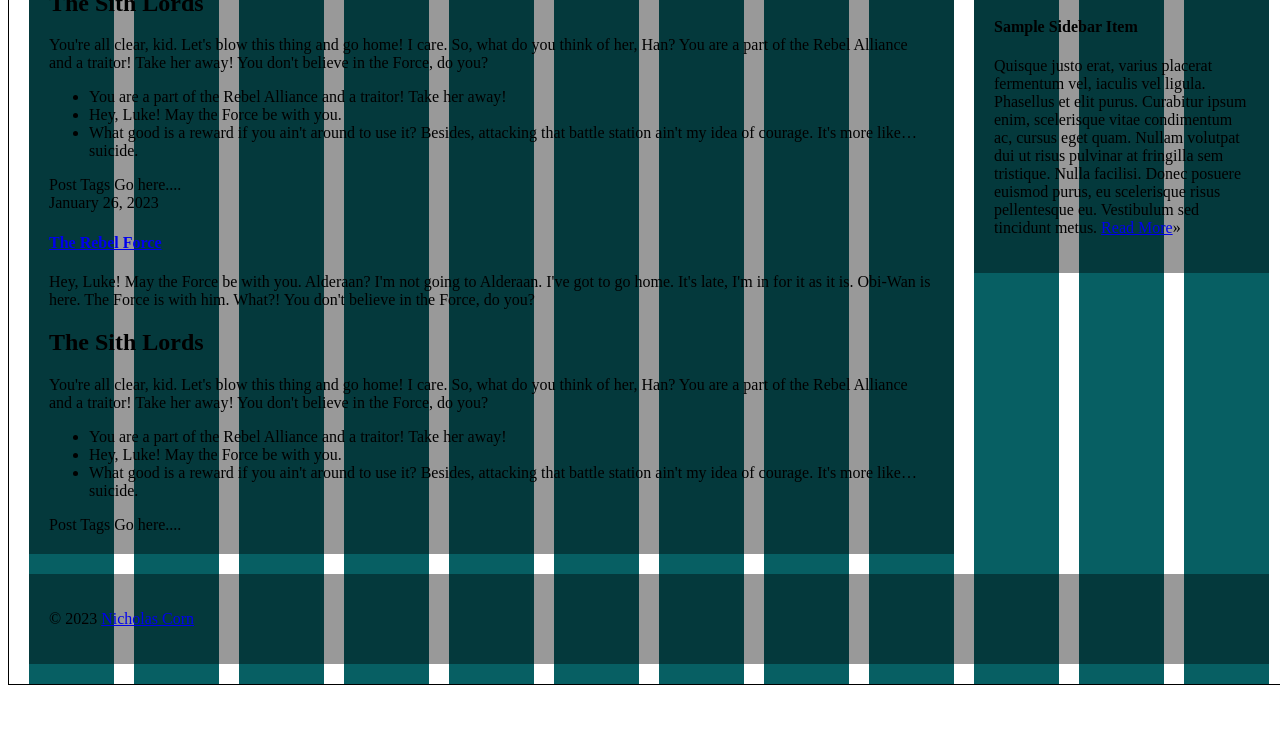
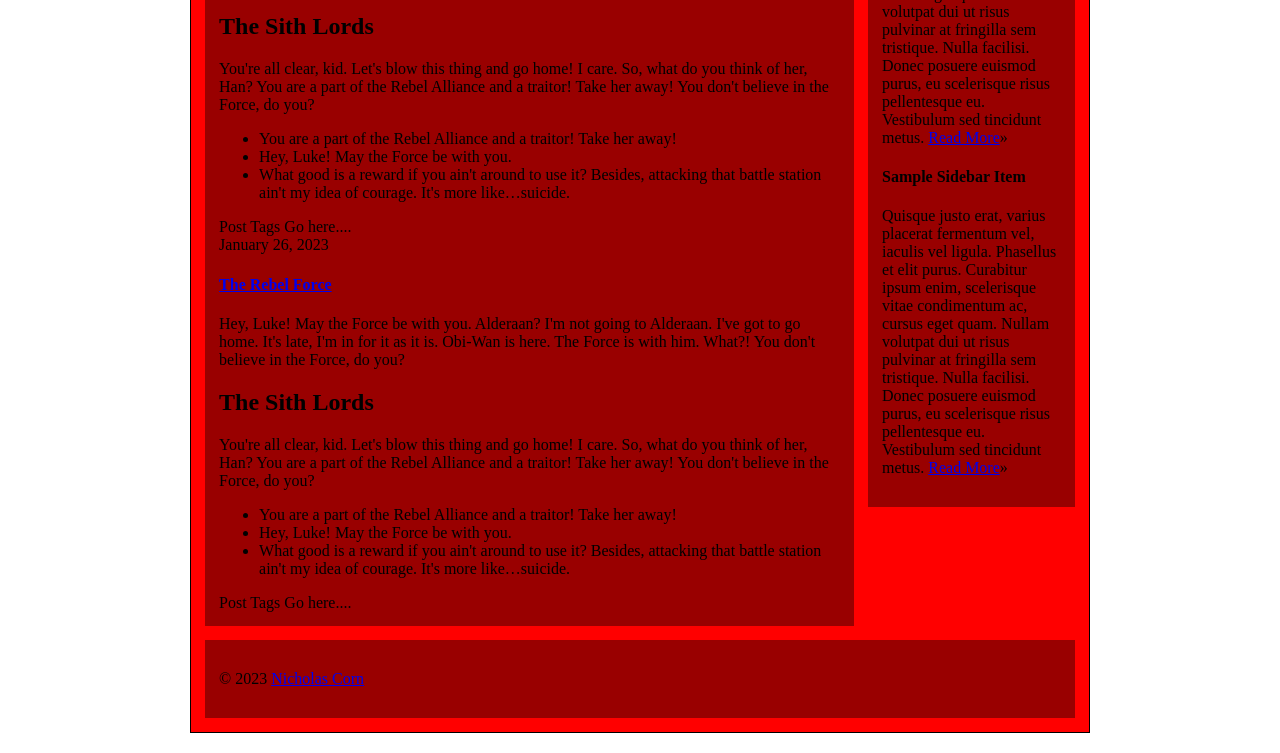
Before and after one commit to cornnick/ifsc-3342, a plain HTML site: page html5-demo/index.html in a window 1280 px wide. Shown: the part 802-1555 px from the top of the page. Before the commit the page ends 1507 px from the top, so only its background shows below. Drawn offline with Linux system fonts and the light colour scheme.

Commit message:
flexible grid

```diff
--- a/html5-demo/assets/css/style.css
+++ b/html5-demo/assets/css/style.css
@@ -29,39 +29,64 @@ html {
 background-image:url("https://s3-us-west-2.amazonaws.com/s.cdpn.io/7248/grid-1.png");*/
 
 main {
-  width: 1280px;
-  margin: 20px auto;
+  width: 85vw;
+  margin: 1.562% auto;
   border: 1px solid #000;
-  background-image: url("../resources/grid.png");
+  /* background-image: url("../resources/grid.png"); */
 }
 
 header.primary {
-  width: 1240px;
-  margin: 20px;
+  /* width: 1240px; */
+  width: 96.875%;
+  margin: 1.5625%;
   background-color: rgba(0, 0, 0, 0.4);
   float: left;
-  padding: 20px;
+  padding: 1.562%;
 }
 
 #blog {
-  width: 925px;
+  /* width: 925px; */
+  width: 72.265%;
   background-color: rgba(0, 0, 0, 0.4);
   float: left;
-  margin-left: 20px;
-  padding: 20px;
+  margin-left: 1.5625%;
+  padding: 1.5625%;
 }
 
 aside {
-  width: 295px;
+  /* width: 295px; */
+  width: 23.046%;
   float: left;
   background-color: rgba(0, 0, 0, 0.4);
-  margin-left: 20px;
-  padding: 20px;
+  margin-left: 1.5625%;
+  padding: 1.5625%;
 }
 footer.primary {
-  width: 1240px;
-  margin: 20px;
+  /* width: 1240px; */
+  width: 96.875%;
+  margin: 1.562%;
   background-color: rgba(0, 0, 0, 0.4);
   float: left;
-  padding: 20px;
+  padding: 1.562%;
 }
+
+@media screen and (min-width:400px){
+  main{
+    background:purple;
+    width:300px;
+  }
+}
+
+@media screen and (min-width:800px){
+  main{
+    background:green;
+    width:700px;
+  }
+}
+
+@media screen and (min-width:1000px){
+  main{
+    background:red;
+    width:900px;
+  }
+}
```
